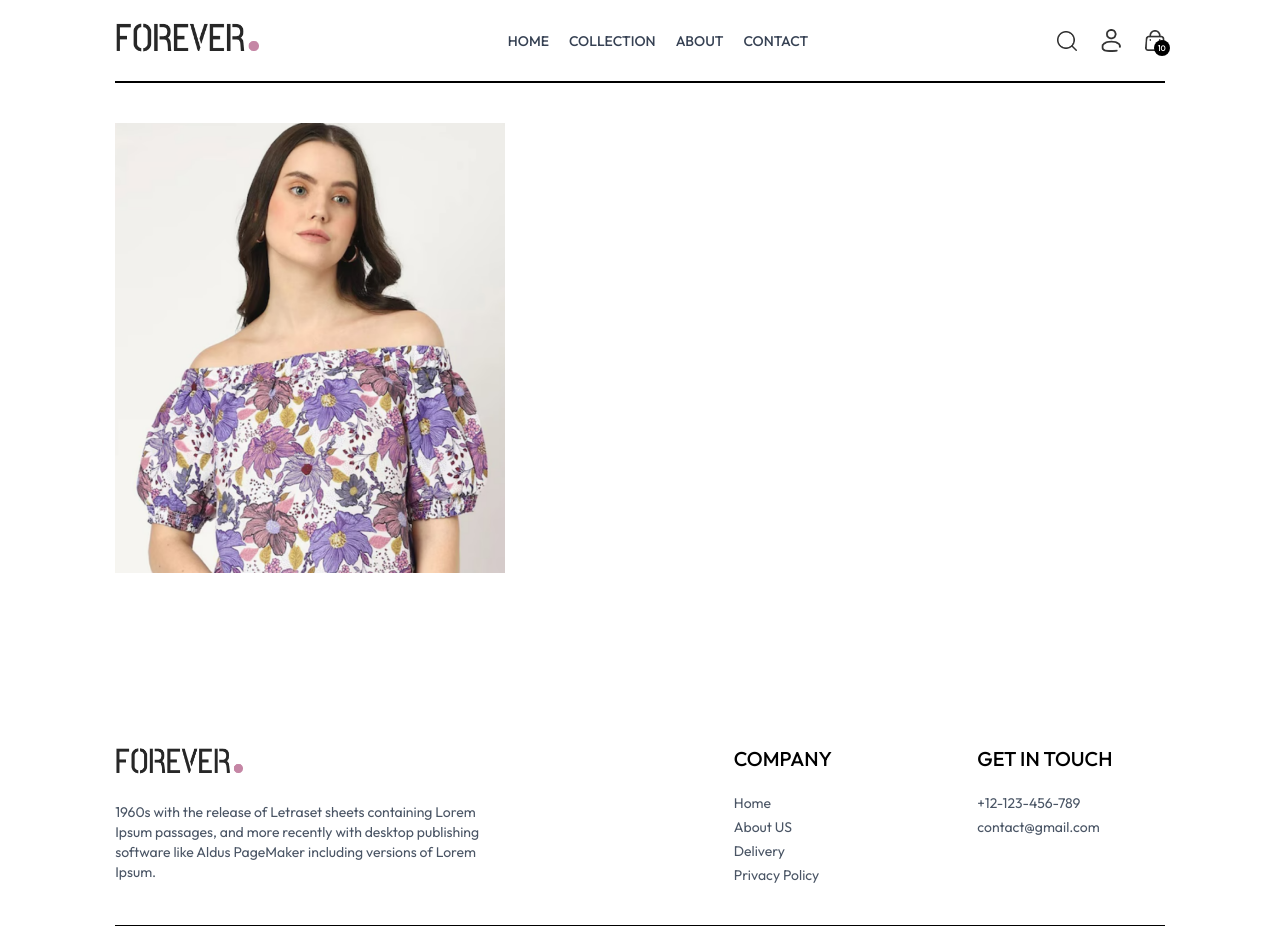
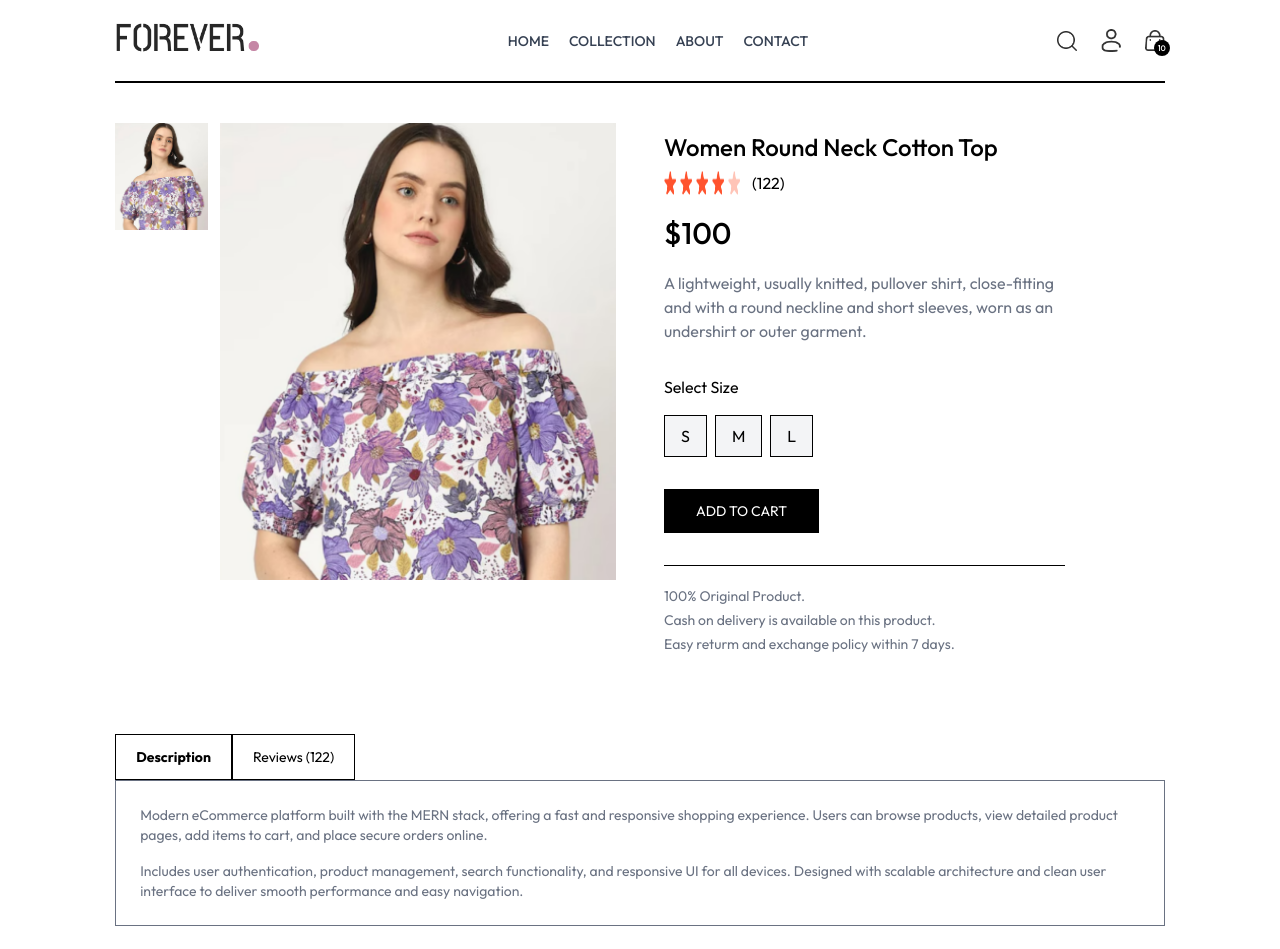
Before and after one commit to vaishnavm/onlinestore, a React (Vite) app in the folder frontend/: page /product/aaaaa in a window 1280 px wide. Shown: the top 949 px of the page. Built offline with nearby package versions, Linux system fonts and the light colour scheme.

Commit message:
feat: add product details page content

```diff
--- a/frontend/src/index.css
+++ b/frontend/src/index.css
@@ -17,6 +17,10 @@ a.active hr{
   font-style: normal;
 }
 
+::-webkit-scrollbar{
+    display: none;
+}
+
 @media(max-width: 640px){
     a.active{
         background-color: black;
--- a/frontend/src/pages/Product.jsx
+++ b/frontend/src/pages/Product.jsx
@@ -1,13 +1,16 @@
 import React, { useContext, useEffect, useState } from 'react'
 import { useParams } from 'react-router-dom'
 import { ShopContext } from '../context/ShopContext'
+import { assets } from '../assets/assets'
 
 const Product = () => {
 
   const {productId}=useParams()
-  const {products}=useContext(ShopContext)
+  const {products,currency}=useContext(ShopContext)
   const [productData,setProductData]=useState(false)
   const [image,setImage]=useState('')
+  const [size,setSize]=useState('')
+  const [quantity,setQuantity]=useState(1)
 
   const fetchProductData=async ()=>{
     products.map((item)=>{
@@ -29,16 +32,71 @@ const Product = () => {
       <div className='flex gap-12 sm:gap-12 flex-col sm:flex-row'>
         {/* Product Image */}
         <div className='flex-1 flex flex-col-reverse gap-3 sm:flex-row ' >
-          <div className='flex sm:flex-col overflow-x-auto sm:overflow-y-scroll justify-between'>
+          <div className='flex sm:flex-col overflow-x-auto sm:overflow-y-scroll justify-between sm:justify-normal sm:w-[18.7%] w-full'>
             {
               productData.image.map((item,index)=> (
-                <img src={item} key={index} className='w-[24%] sm:w-full sm mb-3 flex-shrink-0 cursor-pointer' alt=''/>
+                <img onClick={()=>setImage(item)} src={item} key={index} className='w-[24%] sm:w-full sm mb-3 flex-shrink-0 cursor-pointer' alt=''/>
               )
               )
             }
           </div>
+
+          {/* Product Image Selected */}
+          <div className='w-full sm:w-[80%]'>
+            <img className='w-full h-auto' src={image} alt="" />
+          </div>
+        </div>
+
+        {/* Product Info */}
+        <div className='flex-1'>
+          <h1 className='font-medium text-2xl mt-2'>{productData.name}</h1>
+          <div className='flex item-center gap-1 mt-2'>
+            <img src={assets.star_icon} alt="" className="w-3 5" />
+            <img src={assets.star_icon} alt="" className="w-3 5" />
+            <img src={assets.star_icon} alt="" className="w-3 5" />
+            <img src={assets.star_icon} alt="" className="w-3 5" />
+            <img src={assets.star_dull_icon} alt="" className="w-3 5" />
+            <p className='pl-2'>(122)</p>
+          </div>
+          <p className='mt-5 text-3xl font-medium'>{currency}{productData.price}</p>
+          <p className='mt-5 text-gray-500 md:w-4/5'>{productData.description}</p>
+          <div className='flex flex-col my-8 gap-4'>
+              <p>Select Size</p>
+              <div className='flex gap-2'>
+                {
+                  productData.sizes.map((item,index)=>(
+                    <button onClick={()=>setSize(item)} className={`border py-2 px-4 bg-gray-100 ${item===size? 'border-orange-500':''}`} key={index}>{item}</button>
+                  ))
+                }
+              </div>
+          </div>
+          <button className='bg-black text-white px-8 py-3 text-sm active:bg-gray-700'>ADD TO CART</button>
+          <hr className='mt-8 sm:w-4/5'/>
+          <div className='text-sm text-gray-500 mt-5 flex flex-col gap-1'>
+            <p>100% Original Product.</p>
+            <p>Cash on delivery is available on this product.</p>
+            <p>Easy returm and exchange policy within 7 days.</p>
+          </div>
+        </div>
+
+      </div>
+
+      {/*Product Description and Review Section */}
+      <div className='mt-20'>
+        <div className='flex'>
+          <b className='border px-5 py-3 text-sm'>Description</b>
+          <p className='border px-5 py-3 text-sm'>Reviews (122)</p>
+        </div>
+        <div className='flex flex-col gap-4 border px-6 py-6 text-sm text-gray-500'>
+          <p>Modern eCommerce platform built with the MERN stack, offering a fast and responsive shopping experience.
+Users can browse products, view detailed product pages, add items to cart, and place secure orders online.</p>
+          <p>Includes user authentication, product management, search functionality, and responsive UI for all devices.
+Designed with scalable architecture and clean user interface to deliver smooth performance and easy navigation.</p>
         </div>
       </div>
+
+      {/*Related Products Section */}
+
 
     </div>
   ) : <div className='opacity-0'></div>
```
